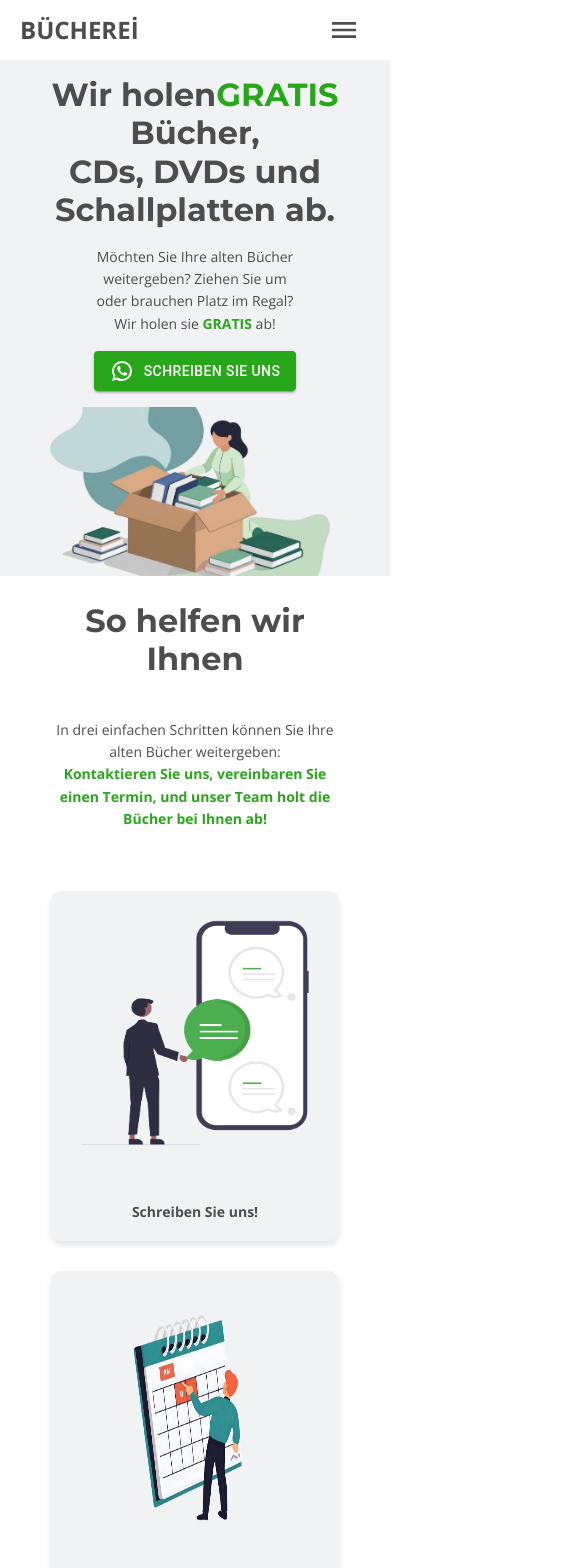
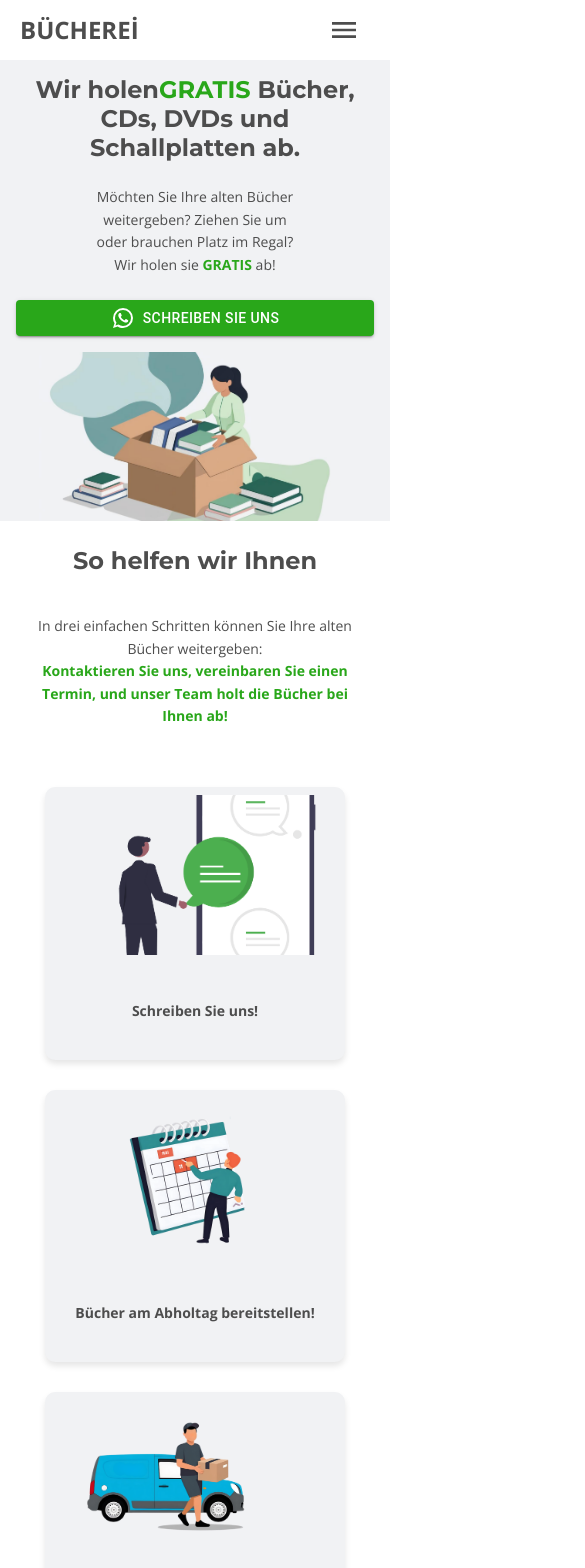
Before and after one commit to CoskunTech/client-gratisbuecherabholung, a React (Vite) app: page / in a window 390 px wide. Shown: the top 1568 px of the page, 585 px wide, since content can reach past the window. Built offline with nearby package versions, Linux system fonts and the light colour scheme.

Commit message:
REsponsive uygulamalrı yapıldı

```diff
--- a/src/components/common/Card/Card.css
+++ b/src/components/common/Card/Card.css
@@ -1,22 +1,45 @@
 .card {
-  height: 350px;
-  width: 300px;
-
-  padding: 10px;
+  height: auto;
+  min-height: 300px;
+  width: 100%;
+  max-width: 300px;
+  padding: var(--spacing-md);
   background-color: var(--secondary-background-color);
   border-radius: 10px;
   text-align: center;
   box-shadow: 0px 4px 6px rgba(0, 0, 0, 0.1);
+  transition: transform 0.3s ease;
+}
+
+.card:hover {
+  transform: translateY(-5px);
 }
 
 .image {
   width: 100%;
-  height: 80%;
+  height: auto;
+  aspect-ratio: 16/9;
+  object-fit: cover;
+  border-radius: 5px;
+  margin-bottom: var(--spacing-sm);
 }
 
 .text {
-  font-size: 14px;
+  font-size: clamp(14px, 1vw, 16px);
   font-weight: bold;
   color: var(--text-color);
-  margin-top: 8px;
+  margin-top: var(--spacing-sm);
 }
+
+@media (max-width: 768px) {
+  .card {
+    min-height: 250px;
+    padding: var(--spacing-sm);
+  }
+}
+
+@media (max-width: 480px) {
+  .card {
+    min-height: 200px;
+  }
+}
--- a/src/components/common/WhatsappButton/WhatsappButton.css
+++ b/src/components/common/WhatsappButton/WhatsappButton.css
@@ -1,11 +1,27 @@
 .whatsapp-button {
-  background: #29a71a !important;
+  background: var(--primary-color) !important;
   display: flex;
   align-items: center;
   justify-content: center;
-  gap: 10px;
-  font-size: 1rem;
-  padding: 10px 20px;
+  gap: var(--spacing-sm);
+  font-size: clamp(14px, 1vw, 16px);
+  padding: var(--spacing-sm) var(--spacing-md);
   width: max-content;
   height: 40px;
+  border-radius: 20px;
+  transition: transform 0.3s ease, background-color 0.3s ease;
+  box-shadow: 0 2px 4px rgba(0, 0, 0, 0.1);
 }
+
+.whatsapp-button:hover {
+  transform: translateY(-2px);
+  background: #218718 !important;
+}
+
+@media (max-width: 480px) {
+  .whatsapp-button {
+    width: 100%;
+    height: 36px;
+    font-size: 14px;
+  }
+}
--- a/src/components/layout/Container/Container.css
+++ b/src/components/layout/Container/Container.css
@@ -1,6 +1,20 @@
 .container {
-  max-width: 1200px;
-  width: 90%;
+  max-width: var(--large-desktop);
+  width: 100%;
   margin: 0 auto;
-  padding: 1rem;
+  padding: var(--container-padding-desktop);
+  box-sizing: border-box;
 }
+
+@media (max-width: 1024px) {
+  .container {
+    max-width: 100%;
+    padding: var(--container-padding-tablet);
+  }
+}
+
+@media (max-width: 768px) {
+  .container {
+    padding: var(--container-padding-mobile);
+  }
+}
--- a/src/components/sections/Footer/Footer.css
+++ b/src/components/sections/Footer/Footer.css
@@ -1,7 +1,7 @@
 .footer {
   background-color: var(--footer-background-color);
   color: white;
-  padding: 40px 20px;
+  padding: var(--spacing-xl) var(--spacing-lg);
   text-align: center;
 }
 
@@ -9,31 +9,67 @@
   display: flex;
   flex-wrap: wrap;
   justify-content: space-between;
-  max-width: 1200px;
+  max-width: var(--large-desktop);
   margin: 0 auto;
+  gap: var(--spacing-lg);
 }
 
 .footer-section {
   flex: 1;
   min-width: 250px;
-  margin: 10px;
+  margin: 0;
+  padding: var(--spacing-md);
 }
 
 .footer-section h5 {
-  font-size: 20px;
-  margin-bottom: 10px;
+  font-size: clamp(18px, 1.5vw, 20px);
+  margin-bottom: var(--spacing-md);
   color: white;
 }
+
 .footer-socials {
   display: flex;
-  gap: 15px;
+  gap: var(--spacing-md);
   justify-content: center;
+}
+
+.footer-socials a {
+  color: white;
+  transition: color 0.3s ease;
+}
+
+.footer-socials a:hover {
+  color: var(--primary-color);
 }
 
 /* Copyright Alanı */
 .footer-bottom {
-  margin-top: 20px;
-  padding-top: 10px;
+  margin-top: var(--spacing-lg);
+  padding-top: var(--spacing-md);
+  font-size: clamp(12px, 1vw, 14px);
+  border-top: 1px solid rgba(255, 255, 255, 0.1);
+}
 
-  font-size: 14px;
+@media (max-width: 768px) {
+  .footer {
+    padding: var(--spacing-lg) var(--spacing-md);
+  }
+
+  .footer-container {
+    flex-direction: column;
+    align-items: center;
+    gap: var(--spacing-md);
+  }
+
+  .footer-section {
+    width: 100%;
+    text-align: center;
+    padding: var(--spacing-sm);
+  }
 }
+
+@media (max-width: 480px) {
+  .footer {
+    padding: var(--spacing-md) var(--spacing-sm);
+  }
+}
--- a/src/components/sections/WhoAreWe/WhoAreWe.css
+++ b/src/components/sections/WhoAreWe/WhoAreWe.css
@@ -1,30 +1,38 @@
 .waw-container {
-  width: 90%;
-  max-width: 1200px;
-  margin: 0 auto;
-  margin-top: 80px;
+  width: 100%;
+  max-width: var(--large-desktop);
+  margin: var(--spacing-xl) auto;
+  padding: var(--spacing-lg);
   font-family: Arial, sans-serif;
   color: var(--text-color);
   background: var(--secondary-background-color);
-  padding: 30px;
+  border-radius: 10px;
 }
 
 .waw-intro h1 {
   text-align: center;
-  margin-bottom: 20px;
+  margin-bottom: var(--spacing-lg);
 }
 
 .waw-content {
   display: flex;
   align-items: center;
-  gap: 20px;
+  gap: var(--spacing-lg);
 }
 
 .waw-image-placeholder {
-  width: 400px;
-  height: 400px;
+  width: 100%;
+  max-width: 400px;
+  aspect-ratio: 1;
   border-radius: 50%;
   flex-shrink: 0;
+  overflow: hidden;
+}
+
+.waw-image-placeholder img {
+  width: 100%;
+  height: 100%;
+  object-fit: cover;
 }
 
 .waw-text {
@@ -32,27 +40,71 @@
 }
 
 .waw-text p {
-  font-size: 16px;
-  line-height: 1.5;
-  margin-bottom: 15px;
+  font-size: clamp(14px, 1vw, 16px);
+  line-height: 1.6;
+  margin-bottom: var(--spacing-md);
 }
 
 .waw-text2 {
   display: flex;
   justify-content: space-evenly;
   align-items: center;
+  flex-wrap: wrap;
+  gap: var(--spacing-lg);
+  margin-top: var(--spacing-xl);
 }
 
 .waw-benefits {
-  margin-top: 30px;
-  text-align: left;
+  flex: 1;
+  min-width: 300px;
 }
 
 .gt-extra {
-  font-size: clamp(1.5rem, 2vw, 2rem);
+  font-size: clamp(20px, 2vw, 24px);
   font-weight: bold;
+  margin-bottom: var(--spacing-md);
 }
 
 .waw-benefits li {
-  margin-bottom: 10px;
+  margin-bottom: var(--spacing-sm);
+  font-size: clamp(14px, 1vw, 16px);
 }
+
+@media (max-width: 1024px) {
+  .waw-container {
+    margin: var(--spacing-lg) auto;
+    padding: var(--spacing-md);
+  }
+}
+
+@media (max-width: 768px) {
+  .waw-content {
+    flex-direction: column;
+    text-align: center;
+  }
+
+  .waw-image-placeholder {
+    max-width: 300px;
+    margin: 0 auto;
+  }
+
+  .waw-text2 {
+    flex-direction: column;
+    align-items: center;
+    text-align: center;
+  }
+
+  .waw-benefits {
+    width: 100%;
+  }
+}
+
+@media (max-width: 480px) {
+  .waw-image-placeholder {
+    max-width: 250px;
+  }
+
+  .waw-container {
+    padding: var(--spacing-sm);
+  }
+}
--- a/src/styles/typography.css
+++ b/src/styles/typography.css
@@ -9,7 +9,7 @@
 
 body {
   font-family: "Open Sans", sans-serif;
-  font-size: clamp(0.875rem, 1.5vw, 1rem);
+  font-size: clamp(14px, 1vw, 16px);
   line-height: 1.6;
   color: var(--text-color);
 }
@@ -24,47 +24,57 @@ h6 {
   font-weight: bold;
   color: var(--text-color);
   line-height: 1.2;
+  margin-bottom: var(--spacing-md);
 }
 
 /* Responsive Heading Sizes */
 h1 {
-  font-size: clamp(2rem, 5vw, 2.5rem); /* Min 32px, ideal 5% width, Max 40px */
+  font-size: clamp(24px, 5vw, 40px);
+  margin-bottom: var(--spacing-lg);
 }
 
 h2 {
-  font-size: clamp(1.75rem, 4vw, 2rem); /* Min 28px, ideal 4% width, Max 32px */
+  font-size: clamp(20px, 4vw, 32px);
 }
 
 h3 {
-  font-size: clamp(
-    1.5rem,
-    3.5vw,
-    1.75rem
-  ); /* Min 24px, ideal 3.5% width, Max 28px */
+  font-size: clamp(18px, 3.5vw, 28px);
 }
 
 h4 {
-  font-size: clamp(
-    1.25rem,
-    3vw,
-    1.5rem
-  ); /* Min 20px, ideal 3% width, Max 24px */
+  font-size: clamp(16px, 3vw, 24px);
 }
 
 h5 {
-  font-size: clamp(
-    1rem,
-    2.5vw,
-    1.25rem
-  ); /* Min 16px, ideal 2.5% width, Max 20px */
+  font-size: clamp(14px, 2.5vw, 20px);
 }
 
 h6 {
-  font-size: clamp(
-    0.875rem,
-    2vw,
-    1rem
-  ); /* Min 14px, ideal 2% width, Max 16px */
+  font-size: clamp(12px, 2vw, 16px);
+}
+
+p {
+  margin-bottom: var(--spacing-md);
+  font-size: clamp(14px, 1vw, 16px);
+}
+
+@media (max-width: 768px) {
+  body {
+    font-size: 14px;
+  }
+
+  h1,
+  h2,
+  h3,
+  h4,
+  h5,
+  h6 {
+    margin-bottom: var(--spacing-sm);
+  }
+
+  p {
+    margin-bottom: var(--spacing-sm);
+  }
 }
 
 .green-text {
--- a/src/styles/variables.css
+++ b/src/styles/variables.css
@@ -5,4 +5,22 @@
   --secondary-background-color: #f1f2f4;
   --footer-background-color: #263238;
   --text-color: #4d4d4d;
+
+  /* Breakpoints */
+  --mobile: 480px;
+  --tablet: 768px;
+  --desktop: 1024px;
+  --large-desktop: 1200px;
+
+  /* Spacing */
+  --spacing-xs: 0.25rem;
+  --spacing-sm: 0.5rem;
+  --spacing-md: 1rem;
+  --spacing-lg: 1.5rem;
+  --spacing-xl: 2rem;
+
+  /* Container padding */
+  --container-padding-mobile: var(--spacing-md);
+  --container-padding-tablet: var(--spacing-lg);
+  --container-padding-desktop: var(--spacing-xl);
 }
```
Also changed, not shown: src/components/sections/Contact/Contact.css (+44 -13 lines), 1 other file (tests, documents, lock files or other folders).
